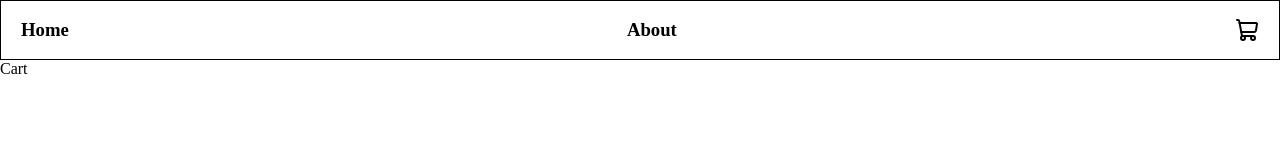
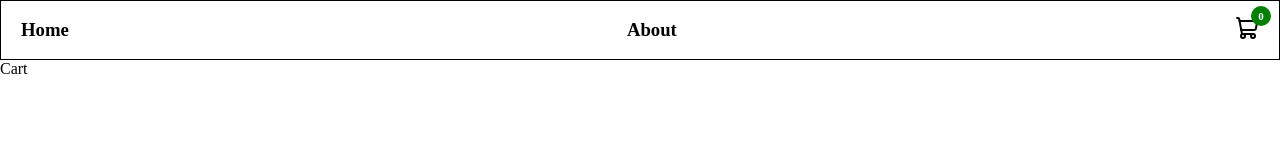
Before and after one commit to Sankalp2009/Machine_coding_cart, a React (Vite) app: page /cart in a window 1280 px wide. Shown: the top 160 px of the page. Built offline with nearby package versions, Linux system fonts and the light colour scheme.

Commit message:
Addtocart_functionality

```diff
--- a/src/App.css
+++ b/src/App.css
@@ -182,3 +182,43 @@
 .add-cart-btn:active{
   transform: scale(0.98);
 }
+
+/* CART */
+
+.cart-wrapper{
+  position: relative;
+
+  display: flex;
+  align-items: center;
+  justify-content: center;
+}
+
+.cart-icon{
+  font-size: 28px;
+
+  color: black;
+
+  cursor: pointer;
+}
+
+.cart-count{
+  position: absolute;
+
+  top: -10px;
+  right: -12px;
+
+  background-color: green;
+  color: white;
+
+  border-radius: 50%;
+
+  min-width: 20px;
+  height: 20px;
+
+  display: flex;
+  justify-content: center;
+  align-items: center;
+
+  font-size: 11px;
+  font-weight: bold;
+}
--- a/src/Components/Header.jsx
+++ b/src/Components/Header.jsx
@@ -1,10 +1,21 @@
-import { ShoppingCart } from 'lucide-react';
+import { ShoppingCart } from 'lucide-react'
+import { useSelector } from 'react-redux'
+import { Link } from 'react-router'
+
 function Header() {
+  const cart = useSelector((state) => state.cart_data)
+  const length = cart?.length || 0
+
   return (
-    <div className='Header'>
-    <h3>Home</h3>
-    <h3>About</h3>
-    <ShoppingCart />
+    <div className="Header">
+      <h3>Home</h3>
+      <h3>About</h3>
+      <div className="cart-wrapper">
+        <Link to="/cart">
+          <ShoppingCart className="cart-icon" />
+        </Link>
+        <span className="cart-count">{length}</span>
+      </div>
     </div>
   )
 }
--- a/src/Components/ProductCard.jsx
+++ b/src/Components/ProductCard.jsx
@@ -1,6 +1,16 @@
+import {Action_Type} from '../Redux/cart_reducer/Action'
+import { useDispatch } from 'react-redux';
 function ProductCard({ product }) {
 
   const { title, image, price, category } = product
+  const dispatch = useDispatch();
+  // Handle add yo cart data
+  const HandleClick = ()=>{
+    dispatch({
+      type: Action_Type.Add_cart,
+      payload: product
+    })
+  }
 
   return (
     <div className="product-card">
@@ -21,7 +31,7 @@ function ProductCard({ product }) {
 
         <p className="product-price">₹ {Math.floor(price)}</p>
 
-        <button className="add-cart-btn">Add To Cart</button>
+        <button className="add-cart-btn" onClick={HandleClick}>Add To Cart</button>
       </div>
     </div>
   )
--- a/src/Pages/Dashboard.jsx
+++ b/src/Pages/Dashboard.jsx
@@ -1,4 +1,4 @@
-import React, { useState, useEffect } from 'react'
+import { useState, useEffect } from 'react'
 import { getApi } from '../utils/Api'
 import Product from '../Components/Product'
 function Dashboard() {
--- a/src/Redux/cart_reducer/Reducer.jsx
+++ b/src/Redux/cart_reducer/Reducer.jsx
@@ -3,11 +3,13 @@ const InitialState = {
 }
 
 const reducer = (currentState = InitialState, action) => {
-  const {type} = action;
+  const {type, payload} = action;
+
   switch (type) {
     case "Add_cart":
       return{
-
+        ...currentState,
+        cart_data: [...currentState.cart_data, payload]
       }
 
     default:
```
